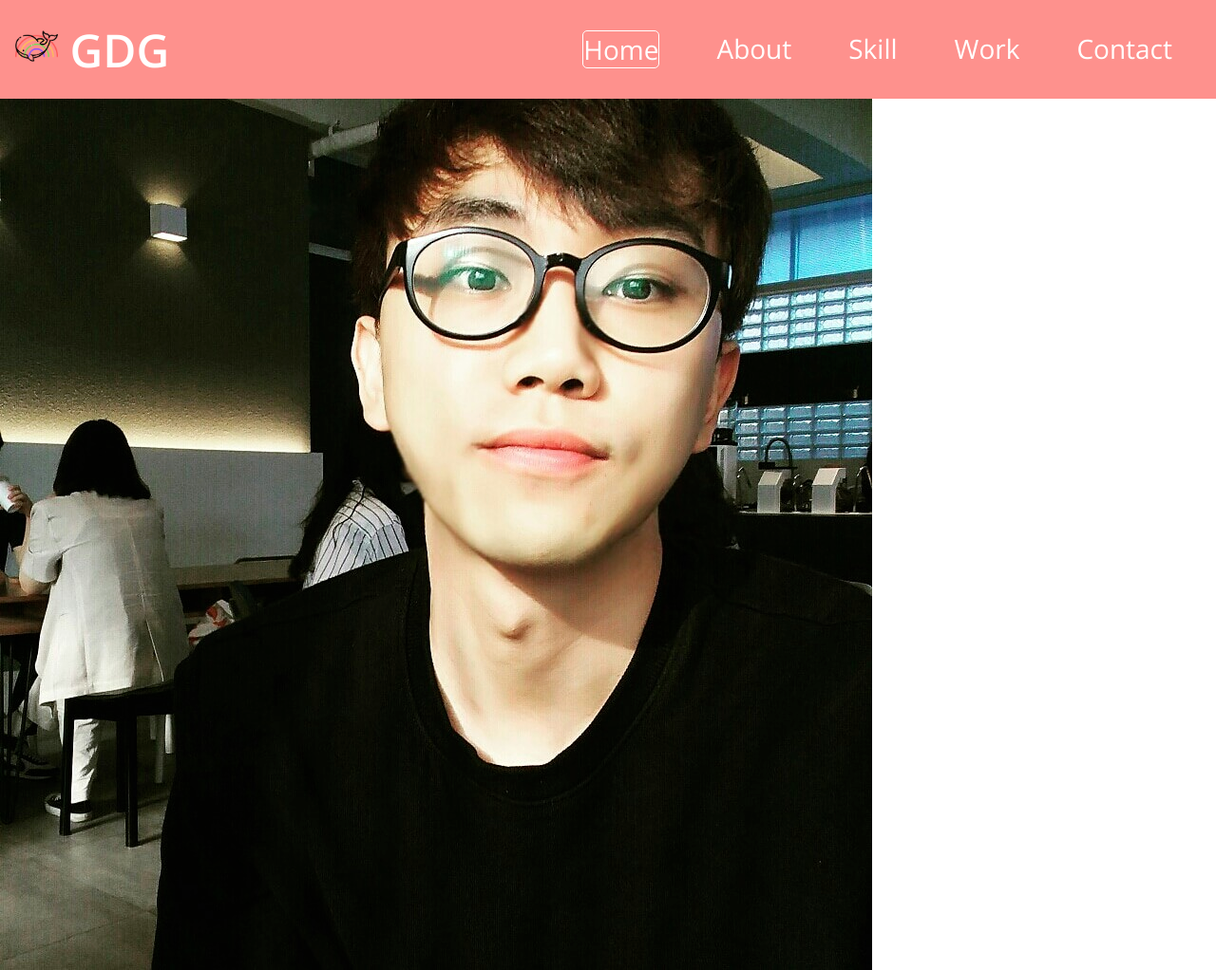
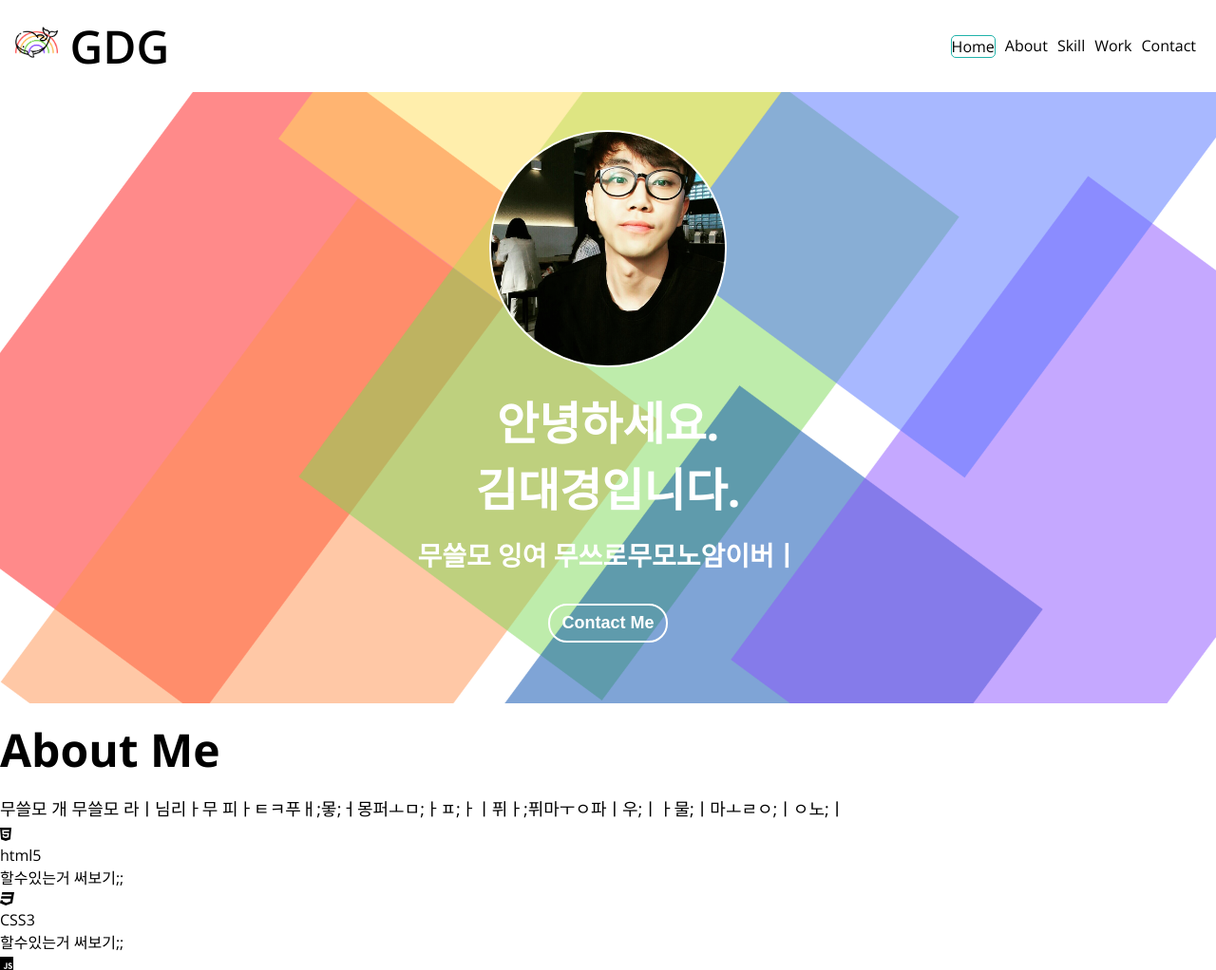
Before and after one commit to zebrakirin/portfolio, a plain HTML site: page index.html in a window 1280 px wide. Shown: the top 1022 px of the page at 95% size. Drawn offline with nearby package versions, Linux system fonts and the light colour scheme.

Commit message:
CSS home

```diff
--- a/index.html
+++ b/index.html
@@ -43,7 +43,7 @@
         안녕하세요.<br />
         김대경입니다.
       </h1>
-      <h2 class="home__description">무쓸모 무쓸모 무쓸모 무쓸모 무쓸모</h2>
+      <h2 class="home__description">무쓸모 잉여 무쓰로무모노암이버ㅣ</h2>
       <button class="home__contact">Contact Me</button>
     </section>
 
--- a/style.css
+++ b/style.css
@@ -13,6 +13,8 @@
   --color-blue: #73aace;
   --color-yellow: #fff7d1;
   --color-orange: #feb546;
+  --color-mint: #20b2aa;
+  --color-dark-mint: #0a3a2a;
   --color-black: #000000;
 
   /* Font size */
@@ -44,12 +46,22 @@ body {
 
 a {
   text-decoration: none;
-  color: var(--color-white);
+  color: var(--color-black);
 }
 
 ul {
+  padding-left: 0;
+}
+
+li {
   list-style: none;
-  padding-left: 0;
+}
+
+button {
+  background-color: transparent;
+  cursor: pointer;
+  border: none;
+  outline: none;
 }
 /* Typography */
 
@@ -85,9 +97,9 @@ p {
 #navbar {
   display: flex;
   justify-content: space-between;
-  background-color: var(--color-pink);
+  background-color: var(--color-white);
   align-items: center;
-  color: var(--color-white);
+  color: var(--color-black);
   padding: 16px;
 }
 
@@ -106,18 +118,46 @@ p {
 }
 
 .navbar__menu__item {
-  font-size: var(--font-medium);
   padding-right: 8px 12px;
-  margin: 0 30px;
+  margin: 0 5px;
   cursor: pointer;
   border-radius: var(--size-border-radius);
 }
 
 .navbar__menu__item.active {
-  border: 1px solid var(--color-white);
+  border: 1px solid var(--color-mint);
   border-radius: var(--size-border-radius);
 }
 .navbar__menu__item:hover {
-  background-color: #73aace;
+  background-color: var(--color-mint);
   border-radius: var(--size-border-radius);
 }
+
+/* Home */
+#home {
+  background: url("imgs/home-background.png") center/cover no-repeat;
+  padding: 40px;
+  text-align: center;
+}
+
+.home__avatar {
+  width: 250px;
+  height: 250;
+  border-radius: 50%;
+  border: 2px solid var(--color-white);
+}
+
+.home__title,
+.home__description {
+  color: var(--color-white);
+}
+
+.home__contact {
+  color: var(--color-white);
+  font-size: var(--font-regular);
+  font-weight: var(--weight-bold);
+  margin: 24px;
+  padding: 8px 12px;
+  border: 2px solid var(--color-white);
+  border-radius: 20px;
+}
```
Also changed, not shown: imgs/home-background-2.png (added), imgs/home-background.png (added).
